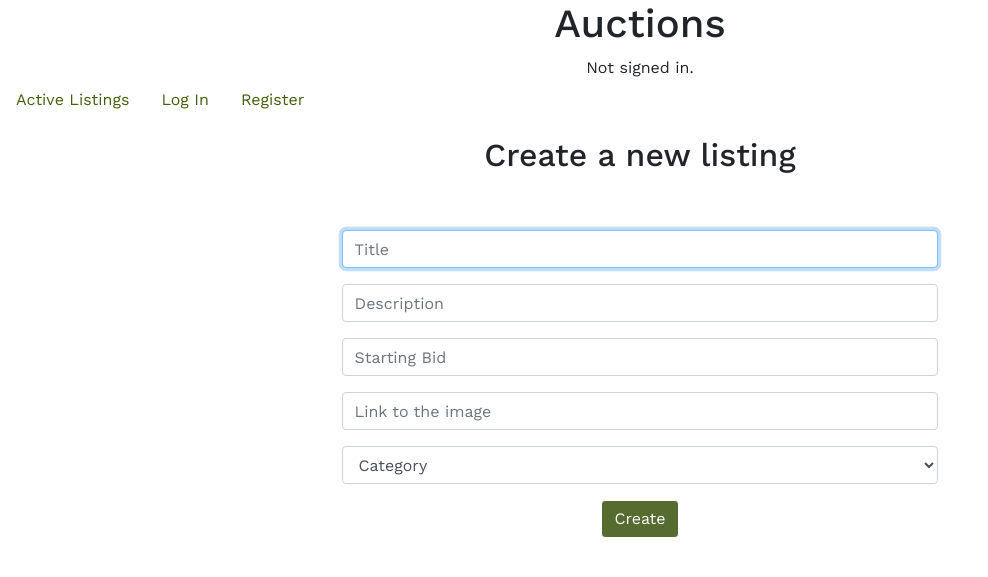
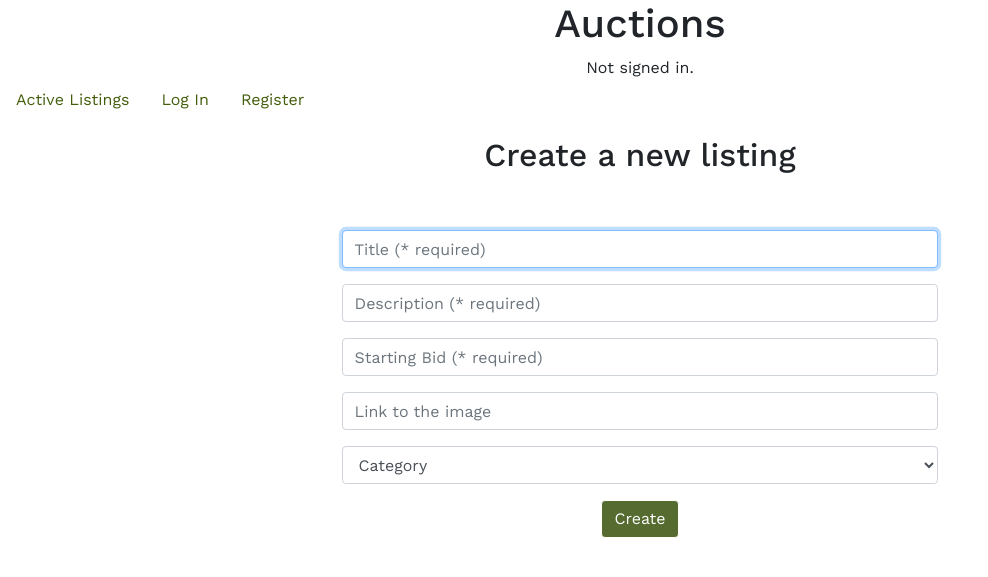
Before and after one commit to gojamont/Webpage_for_teas, a Django app: template commerce/auctions/templates/auctions/create_listing.html in a window 1280 px wide. Shown: the top 577 px of the page, without its empty margins (0-988 px from the left). Run offline with Django 3.2, Linux system fonts and the light colour scheme; the template is opened without the code that fills it: most values are stand-ins (such as "Sample title", 1, 10 or a date in 2020); some libraries are stand-ins or nearby versions.

Commit message:
modified files

```diff
--- a/commerce/auctions/templates/auctions/create_listing.html
+++ b/commerce/auctions/templates/auctions/create_listing.html
@@ -12,13 +12,13 @@
         {% endif %}
             <div class="input_group">
                 <div class="form-group">
-                    <input autofocus class="form-control" type="text" name="title" placeholder="Title" autocomplete="off">
+                    <input autofocus class="form-control" type="text" name="title" placeholder="Title (* required)" autocomplete="off" required>
                 </div>
                 <div class="form-group">
-                    <input class="form-control" type="text" name="description" placeholder="Description" autocomplete="off">
+                    <input class="form-control" type="text" name="description" placeholder="Description (* required)" autocomplete="off" required>
                 </div>
                 <div class="form-group">
-                    <input class="form-control" type="number" name="price" placeholder="Starting Bid" min="0" step="any" autocomplete="off">
+                    <input class="form-control" type="number" name="price" placeholder="Starting Bid (* required)" min="0" step="any" autocomplete="off" required>
                 </div>
                 <div class="form-group">
                     <input class="form-control" type="url" name="url" placeholder="Link to the image" autocomplete="off">
```
Also changed, not shown: commerce/auctions/templates/auctions/watchlist.html (+12 -5 lines).
